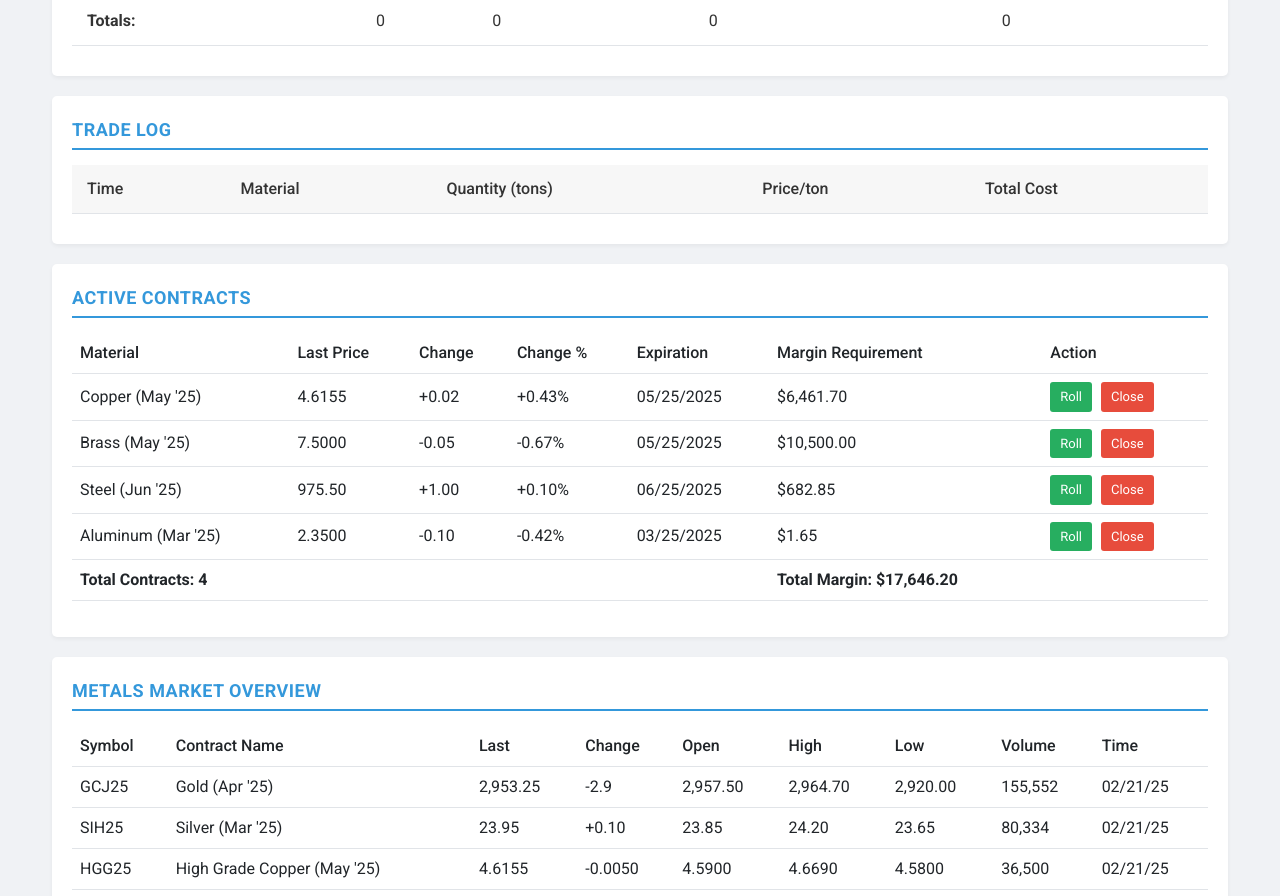
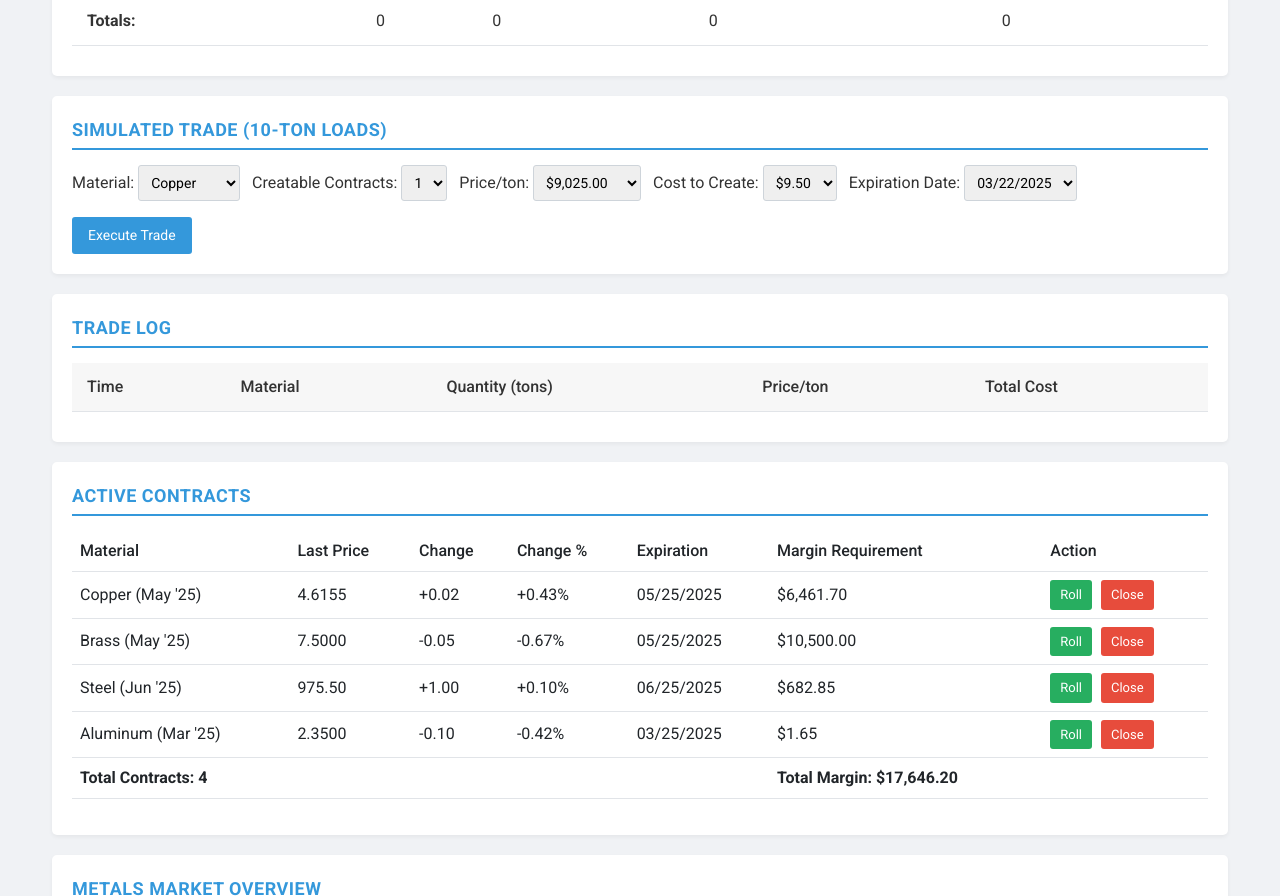
Before and after one commit to tb454/HTMLs, a website: page idk.html in a window 1280 px wide. Shown: the part 1072-1968 px from the top of the page. Drawn offline with nearby package versions, Linux system fonts and the light colour scheme.

Commit message:
modified:   idk.html

```diff
--- a/idk.html
+++ b/idk.html
@@ -327,6 +327,33 @@
       </table>
     </div>
 
+    <!-- Simulated Trade Section -->
+    <div class="section">
+      <div class="section-title">Simulated Trade (10-ton loads)</div>
+      <div class="mb-3">
+        <label for="create-material">Material:</label>
+        <select id="create-material" onchange="updateTradeOptions()">
+          <option value="Copper">Copper</option>
+          <option value="Brass">Brass</option>
+          <option value="Steel">Steel</option>
+          <option value="Aluminum">Aluminum</option>
+        </select>
+
+        <label for="create-contracts">Creatable Contracts:</label>
+        <select id="create-contracts"></select>
+
+        <label for="create-price">Price/ton:</label>
+        <select id="create-price"></select>
+
+        <label for="create-cost">Cost to Create:</label>
+        <select id="create-cost"></select>
+
+        <label for="create-expiration">Expiration Date:</label>
+        <select id="create-expiration"></select>
+      </div>
+      <button class="action-btn" onclick="simulateTrade()">Execute Trade</button>
+    </div>
+
     <!-- Trade Log Section -->
     <div class="section">
       <div class="section-title">Trade Log</div>
@@ -593,7 +620,7 @@
       const rows = table.querySelectorAll('tbody tr');
       rows.forEach(row => {
         const cells = row.getElementsByTagName('td');
-        // Columns: 0 = Commodity, 1 = WIP, 2 = Finished, 3 = Total, 4 = Avg Cost, 5 = Purchase Value
+        // Columns: 0=Commodity, 1=WIP, 2=Finished, 3=Total, 4=Avg Cost, 5=Purchase Value
         const totalText = cells[3].textContent.replace(/,/g, '').trim();
         const avgCostText = cells[4].textContent.replace(/[^0-9.]/g, '').trim();
         const totalLbs = parseFloat(totalText) || 0;
@@ -607,7 +634,7 @@
     /***************************************
      * Simulated Trade Section and Functions
      ***************************************/
-    // Market Snapshot prices (from Overview Card)
+    // Market Snapshot prices (assumed static as shown in Overview Card)
     const marketSnapshotPrices = {
       Copper: 9500,
       Brass: 7500,
@@ -624,6 +651,7 @@
     };
 
     // Look up commodity data from the Greenspark table.
+    // Returns the Finished Goods (lbs) for the commodity.
     function getCommodityData(material) {
       const target = commodityMapping[material];
       const table = document.getElementById('greenspark-table');
@@ -695,10 +723,10 @@
       expirationSelect.innerHTML = '';
       const today = new Date();
       for (let i = 1; i <= 5; i++) {
-        let expDate = new Date(today.getFullYear(), today.getMonth() + i, today.getDate());
-        let month = (expDate.getMonth() + 1).toString().padStart(2, '0');
-        let day = expDate.getDate().toString().padStart(2, '0');
-        let year = expDate.getFullYear();
+        const expDate = new Date(today.getFullYear(), today.getMonth() + i, today.getDate());
+        const month = (expDate.getMonth() + 1).toString().padStart(2, '0');
+        const day = expDate.getDate().toString().padStart(2, '0');
+        const year = expDate.getFullYear();
         const dateStr = month + '/' + day + '/' + year;
         const option = document.createElement('option');
         option.value = dateStr;
@@ -743,7 +771,7 @@
       tableBody.appendChild(newRow);
     }
 
-    // simulateTrade() now appends new rows to both the Trade Log and Active Contracts tables.
+    // simulateTrade() appends new rows to both the Trade Log and Active Contracts tables.
     function simulateTrade() {
       const material = document.getElementById('create-material').value;
       const numTrades = parseInt(document.getElementById('create-contracts').value, 10);
@@ -760,7 +788,7 @@
         addActiveContract(material + ' (Trade #' + (i + 1) + ')', chosenPrice, expiration);
       }
 
-      // Update Active Contracts table (to recalc margin requirements and totals).
+      // Update Active Contracts table (for margin calculations and totals).
       updateActiveContractsTable();
 
       alert(numTrades + ' simulated trade(s) for ' + material + ' executed.\nCost to create each position: $' + chosenCost.toFixed(2));
@@ -784,7 +812,7 @@
         if (material.includes("copper") || material.includes("brass")) {
           marginRequirement = 20000 * lastPrice * 0.07;
         }
-        // For Steel and Aluminum: contract size of 10 tons (assumed as 10 units) at 7%.
+        // For Steel and Aluminum: contract size of 10 tons (10 units) at 7%.
         else if (material.includes("steel") || material.includes("aluminum")) {
           marginRequirement = 10 * lastPrice * 0.07;
         }
@@ -798,7 +826,7 @@
         }
       });
 
-      // Update totals in the Active Contracts table footer.
+      // Update the totals row.
       document.getElementById('activeContractsCount').textContent = totalContracts;
       document.getElementById('activeContractsMarginTotal').textContent = '$' + totalMarginRequirement.toLocaleString(undefined, {minimumFractionDigits: 2, maximumFractionDigits: 2});
     }
```
